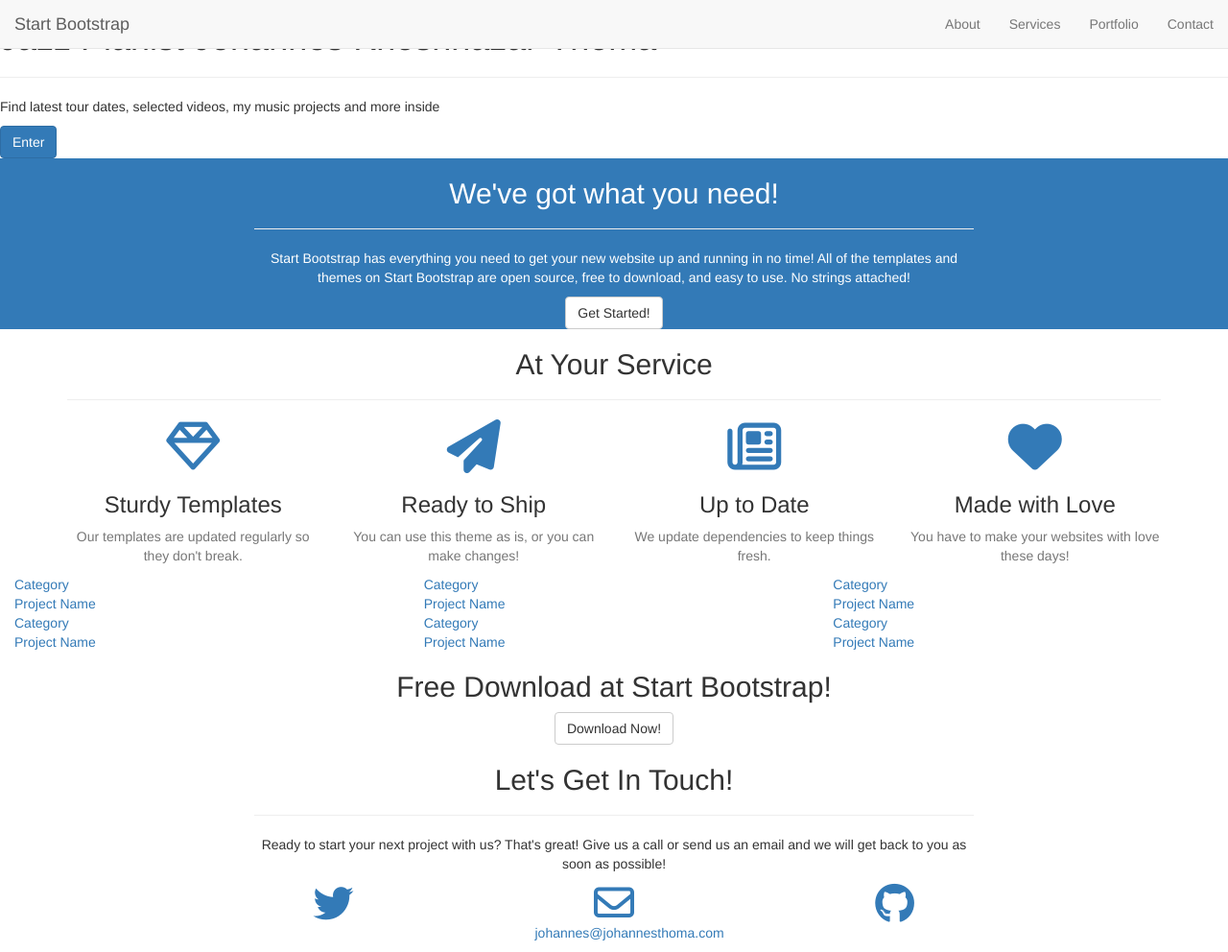
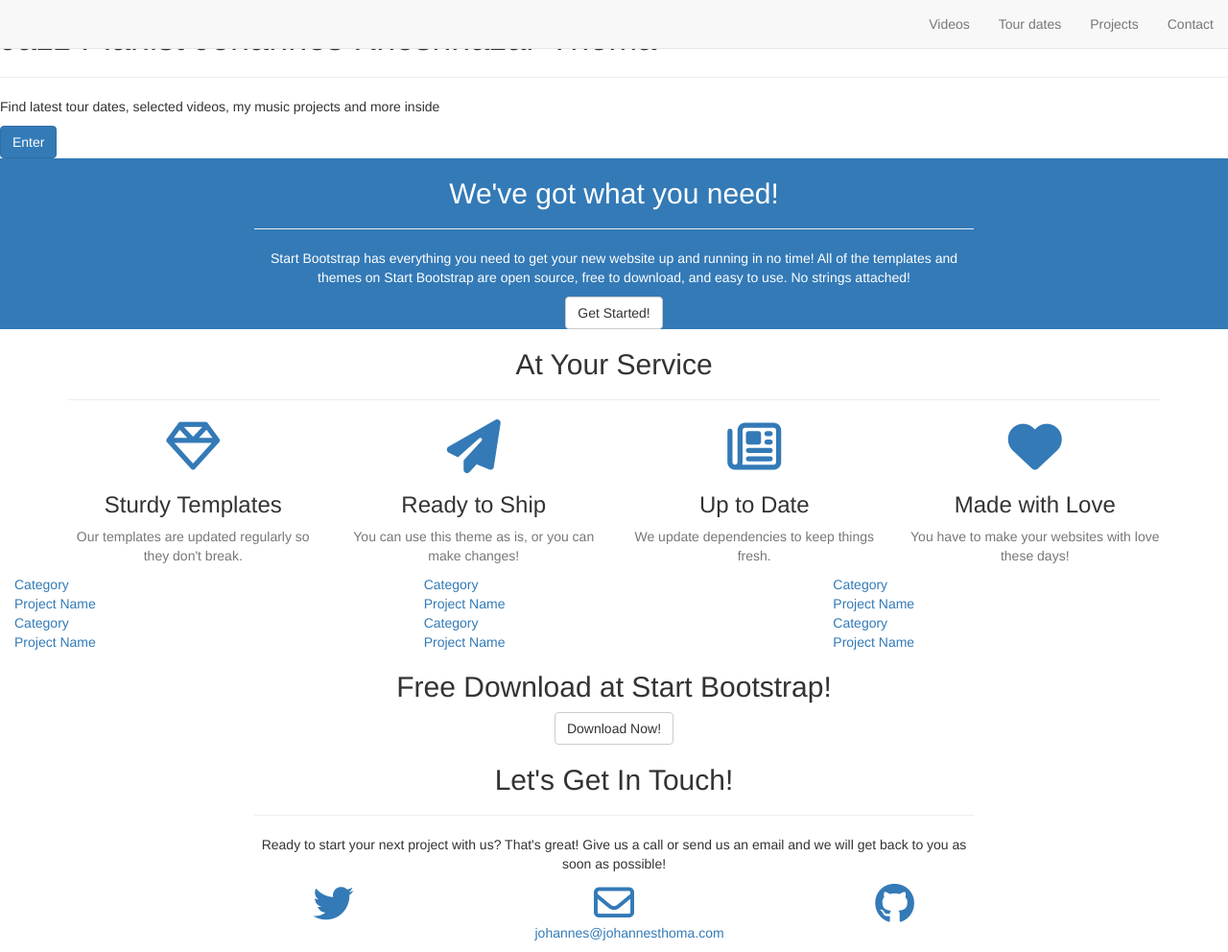
Before and after one commit to johannesthoma/nooshin.at, a Jekyll site: the page built from about.markdown, in a window 1280 px wide and 992 px high. Shown: the whole window at 96% size. Built offline with Jekyll 4.4.1, drawn with Linux system fonts in a browser that asks for light colours; nearby versions of some CDN libraries; library files that are not in the unit come from our copies.

Commit message:
Navigation texts.
We should reenable a default menu item

```diff
--- a/_includes/nav.html
+++ b/_includes/nav.html
@@ -8,20 +8,20 @@
                 <span class="icon-bar"></span>
                 <span class="icon-bar"></span>
             </button>
-            <a class="navbar-brand page-scroll" href="#page-top">Start Bootstrap</a>
+	    <!--            <a class="navbar-brand page-scroll" href="#page-top">Start Bootstrap</a> -->
         </div>
 
         <!-- Collect the nav links, forms, and other content for toggling -->
         <div class="collapse navbar-collapse" id="bs-example-navbar-collapse-1">
             <ul class="nav navbar-nav navbar-right">
                 <li>
-                    <a class="page-scroll" href="#about">About</a>
+                    <a class="page-scroll" href="#about">Videos</a>
                 </li>
                 <li>
-                    <a class="page-scroll" href="#services">Services</a>
+                    <a class="page-scroll" href="#services">Tour dates</a>
                 </li>
                 <li>
-                    <a class="page-scroll" href="#portfolio">Portfolio</a>
+                    <a class="page-scroll" href="#portfolio">Projects</a>
                 </li>
                 <li>
                     <a class="page-scroll" href="#contact">Contact</a>
```
